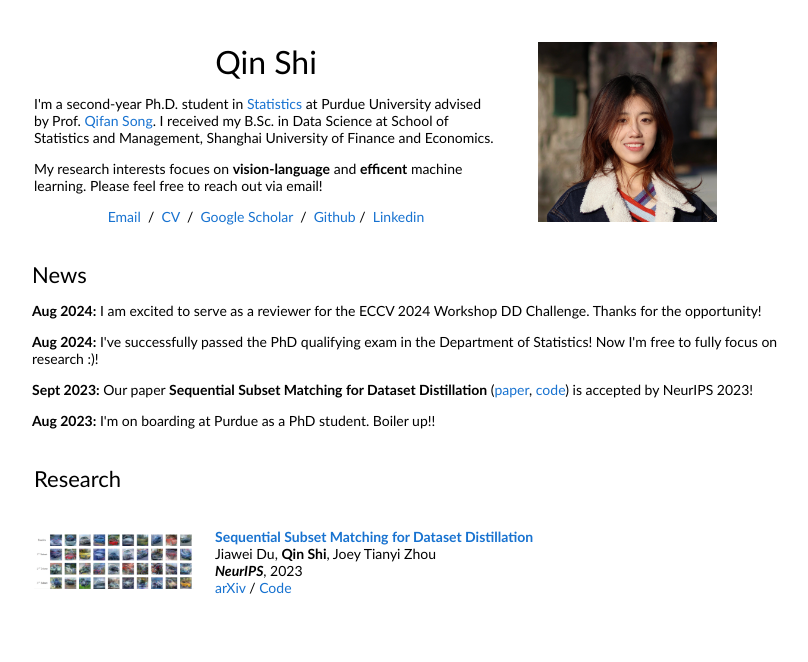
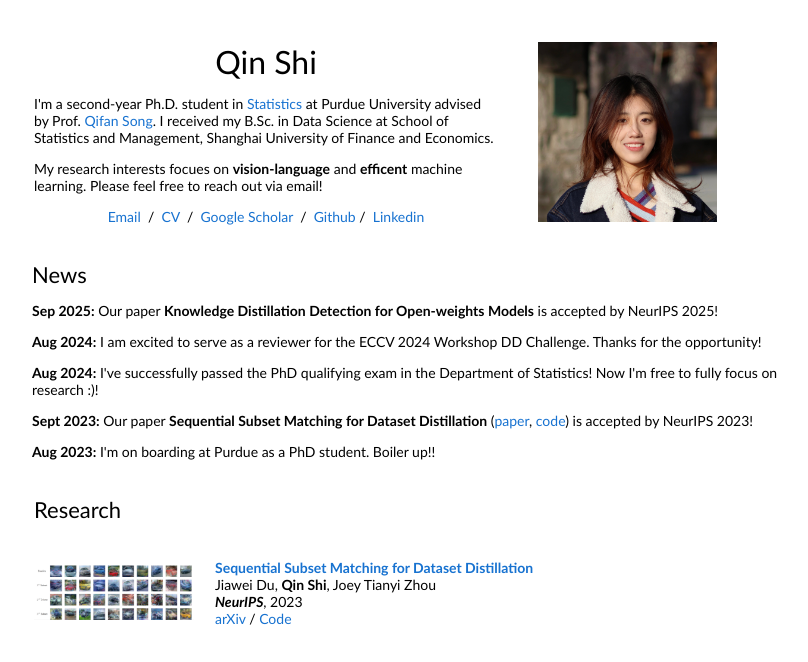
Before and after one commit to shqii1j/shqii1j.github.io, a plain HTML site: page index.html in a window 1280 px wide. Shown: the whole page, without its empty margins (226-1034 px from the left). Drawn offline with Linux system fonts and the light colour scheme.

Commit message:
Update index.html

```diff
--- a/index.html
+++ b/index.html
@@ -45,6 +45,9 @@
             <tr>
             <td style="padding:2px;width:100%;vertical-align:middle">
               <heading>News</heading>
+		  <p>
+                <strong>Sep 2025:</strong> Our paper <strong>Knowledge Distillation Detection for Open-weights Models</strong> is accepted by NeurIPS 2025!
+              </p>
 	      <p>
                 <strong>Aug 2024:</strong> I am excited to serve as a reviewer for the ECCV 2024 Workshop DD Challenge. Thanks for the opportunity!
               </p>
```
